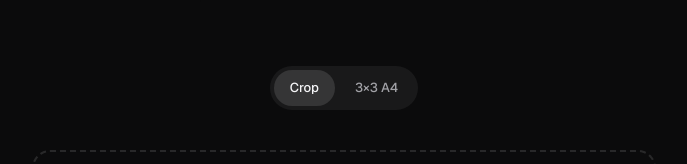
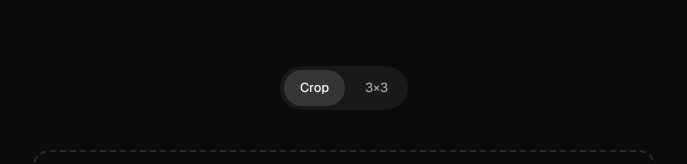
Before and after one commit to lassenyh/cropboard, a Next.js app: page / in a window 1280 px wide. Shown: the part 320-484 px from the top of the page, without its empty margins (296-983 px from the left). Built offline with nearby package versions, Linux system fonts and the light colour scheme.

Commit message:
3x3 update

```diff
--- a/src/app/page.tsx
+++ b/src/app/page.tsx
@@ -345,7 +345,7 @@ export default function Home() {
                 : "text-[#a1a1a6] hover:text-[#f5f5f7]"
             }`}
           >
-            3×3 A4
+            3×3
           </button>
         </div>
 
@@ -369,7 +369,7 @@ export default function Home() {
             />
             <span className="text-center text-[13px] tracking-wide text-[#a1a1a6]">
               {mode === "3x3"
-                ? "Drop storyboard frames here (3×3 pages; last page can be partial) or click to upload"
+                ? "Drop storyboard frames here (3×3 grid; last grid can be partial) or click to upload"
                 : "Drop storyboard frames here or click to upload"}
             </span>
           </label>
@@ -509,7 +509,7 @@ export default function Home() {
             </button>
             {mode === "3x3" && !loading && (
               <p className="mt-4 text-center text-[13px] text-[#a1a1a6]">
-                Frames are arranged into 3×3 A4 pages (last page can be partial).
+                Frames are arranged into a 3×3 grid (last grid can be partial).
               </p>
             )}
             {loading && (
```
